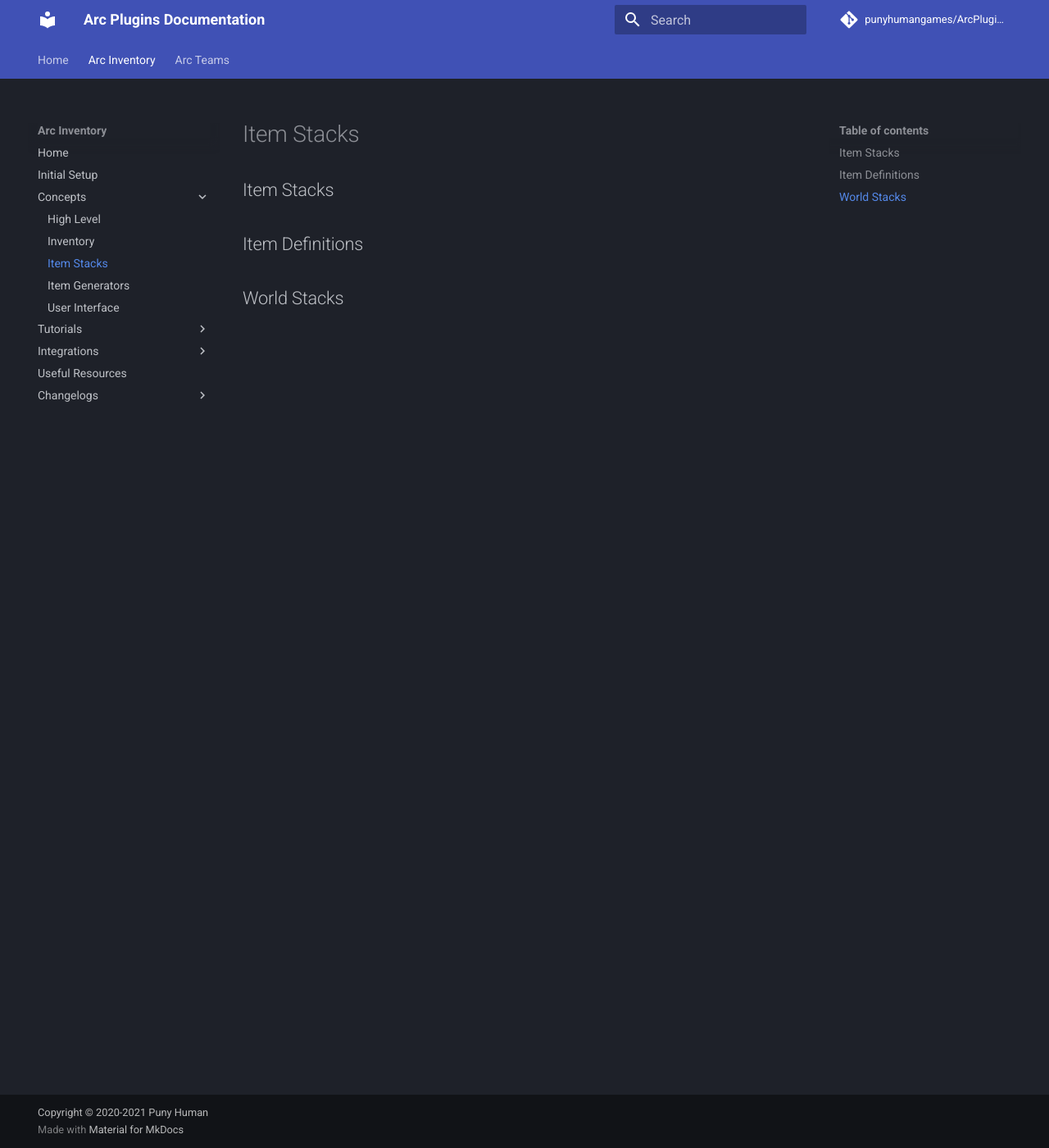
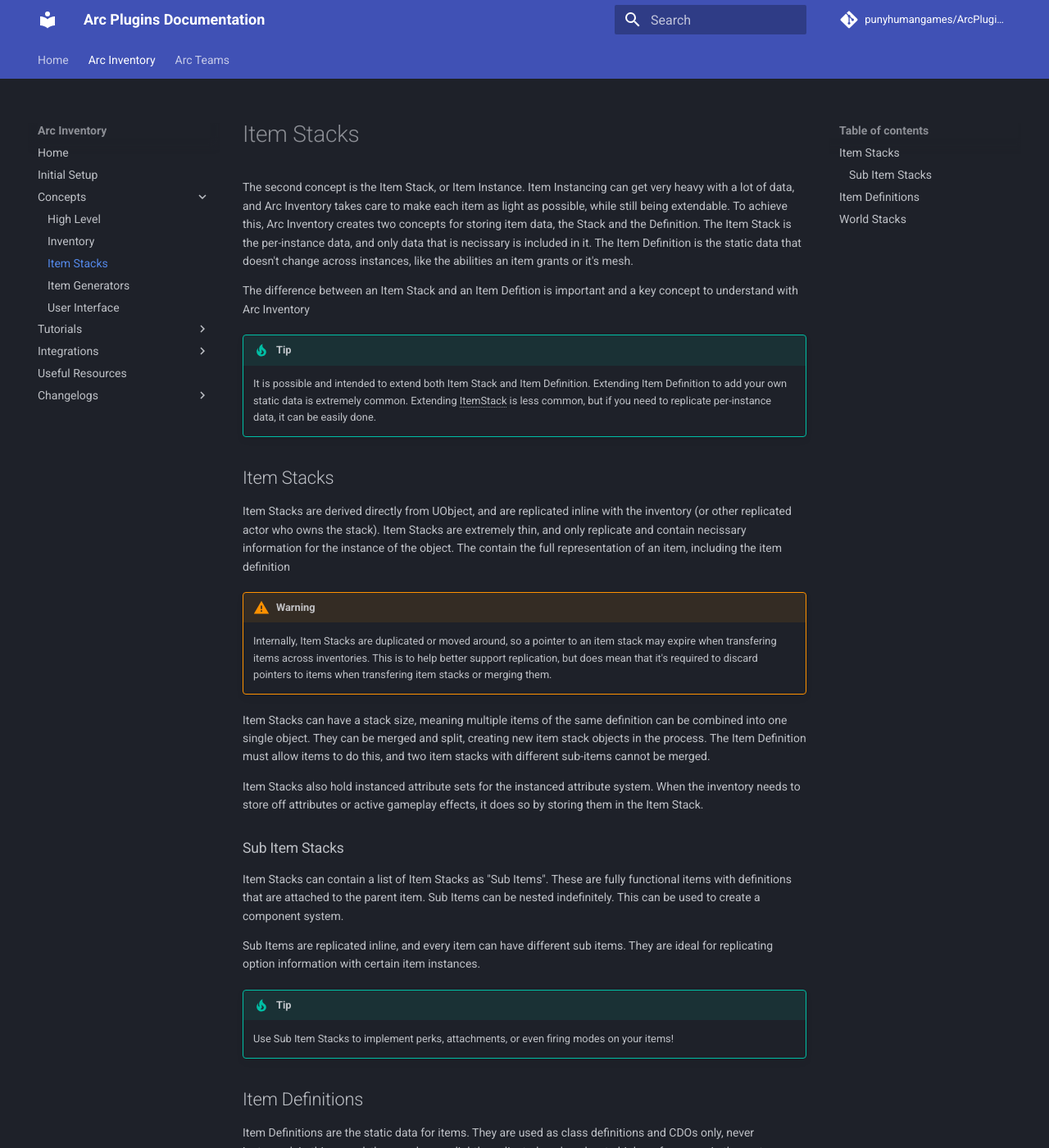
Before and after one commit to punyhumangames/ArcPluginsDocumentation, an MkDocs documentation site: the page built from docs/arcinventory/concepts/itemstack.md, in a window 1280 px wide and 1400 px high. Shown: the whole window at 82% size. Built offline with MkDocs 1.6.1 and Material for MkDocs 9.7.7, drawn with Linux system fonts in a browser that asks for light colours; comment, search, counter and statistics services are not loaded; some of the changed text lies outside the part shown.

Commit message:
Item Stack page

```diff
--- a/docs/arcinventory/concepts/itemstack.md
+++ b/docs/arcinventory/concepts/itemstack.md
@@ -1,9 +1,50 @@
+The second concept is the Item Stack, or Item Instance.  Item Instancing can get very heavy with a lot of data, and Arc Inventory takes care to make each item as light as possible, while still being extendable.  To achieve this, Arc Inventory creates two concepts for storing item data, the Stack and the Definition.  The Item Stack is the per-instance data, and only data that is necissary is included in it.  The Item Definition is the static data that doesn't change across instances, like the abilities an item grants or it's mesh.
+
+The difference between an Item Stack and an Item Defition is important and a key concept to understand with Arc Inventory
+
+!!! tip
+    It is possible and intended to extend both Item Stack and Item Definition.  Extending Item Definition to add your own static data is extremely common.  Extending ItemStack is less common, but if you need to replicate per-instance data, it can be easily done.
 
 ## Item Stacks
 
+Item Stacks are derived directly from UObject, and are replicated inline with the inventory (or other replicated actor who owns the stack).  Item Stacks are extremely thin, and only replicate and contain necissary information for the instance of the object.  The contain the full representation of an item, including the item definition
+
+!!! warning
+    Internally, Item Stacks are duplicated or moved around, so a pointer to an item stack may expire when transfering items across inventories.  This is to help better support replication, but does mean that it's required to discard pointers to items when transfering item stacks or merging them.
+
+Item Stacks can have a stack size, meaning multiple items of the same definition can be combined into one single object.  They can be merged and split, creating new item stack objects in the process.  The Item Definition must allow items to do this, and two item stacks with different sub-items cannot be merged.
+
+Item Stacks also hold instanced attribute sets for the instanced attribute system.  When the inventory needs to store off attributes or active gameplay effects, it does so by storing them in the Item Stack.
+
+### Sub Item Stacks
+
+Item Stacks can contain a list of Item Stacks as "Sub Items".  These are fully functional items with definitions that are attached to the parent item.  Sub Items can be nested indefinitely.  This can be used to create a component system.
+
+Sub Items are replicated inline, and every item can have different sub items.  They are ideal for replicating option information with certain item instances.
+
+!!! tip
+    Use Sub Item Stacks to implement perks, attachments, or even firing modes on your items!
+
 ## Item Definitions
+
+Item Definitions are the static data for items.  They are used as class definitions and CDOs only, never instanced.  In this regard, they can be very lightly replicated, and are key to high performance in the system.
+
+Item Definitions carry all of the data required to make the item work.  They are often subclassed to add more data depending on the usage of that item, and easily support all kinds of data.  Different subclasses of the Inventory Component do work with the data in an Item Definition to achieve functionality.
+
+!!! note
+    It is the Inventory that applies GA primitives to the character.  The Item Definition simply contains that data.
+
+
+
 
 ## World Stacks
 
+Given that Item Stacks and Item Definitions are not actors, Items cannot be placed in the game world.  Since this is a common need for inventory systems, Arc Inventory contains a class, `AArcItemStackWorldObject`, which implements basic replication and visuals for an item.
+
+It is recommended that you set up a subclass of this actor, and override the setting in the Project Settings to use it.  You can use `UArcItemBPFunctionLibrary::SpawnWorldItem` or the `Spawn World Item` function in blueprint to spawn World Items easily.
+
+!!! tip
+    If you want different items to behave differently when spawned into the world, you will need to spawn the World Stack yourself, and call `SetInventoryStack` on it with the item stack you wish to assign.
+
 
 --8<-- "includes/abbreviations.md"
--- a/includes/abbreviations.md
+++ b/includes/abbreviations.md
@@ -5,3 +5,4 @@
 *[ItemStack]: UArcItemStack
 *[slotref]: FArcItemSlotReference
 *[slotrefs]: FArcItemSlotReference
+*[CDO]: Constructor Default Object
```
Also changed, not shown: docs/arcinventory/concepts/generators.md (+5 -0 lines).
